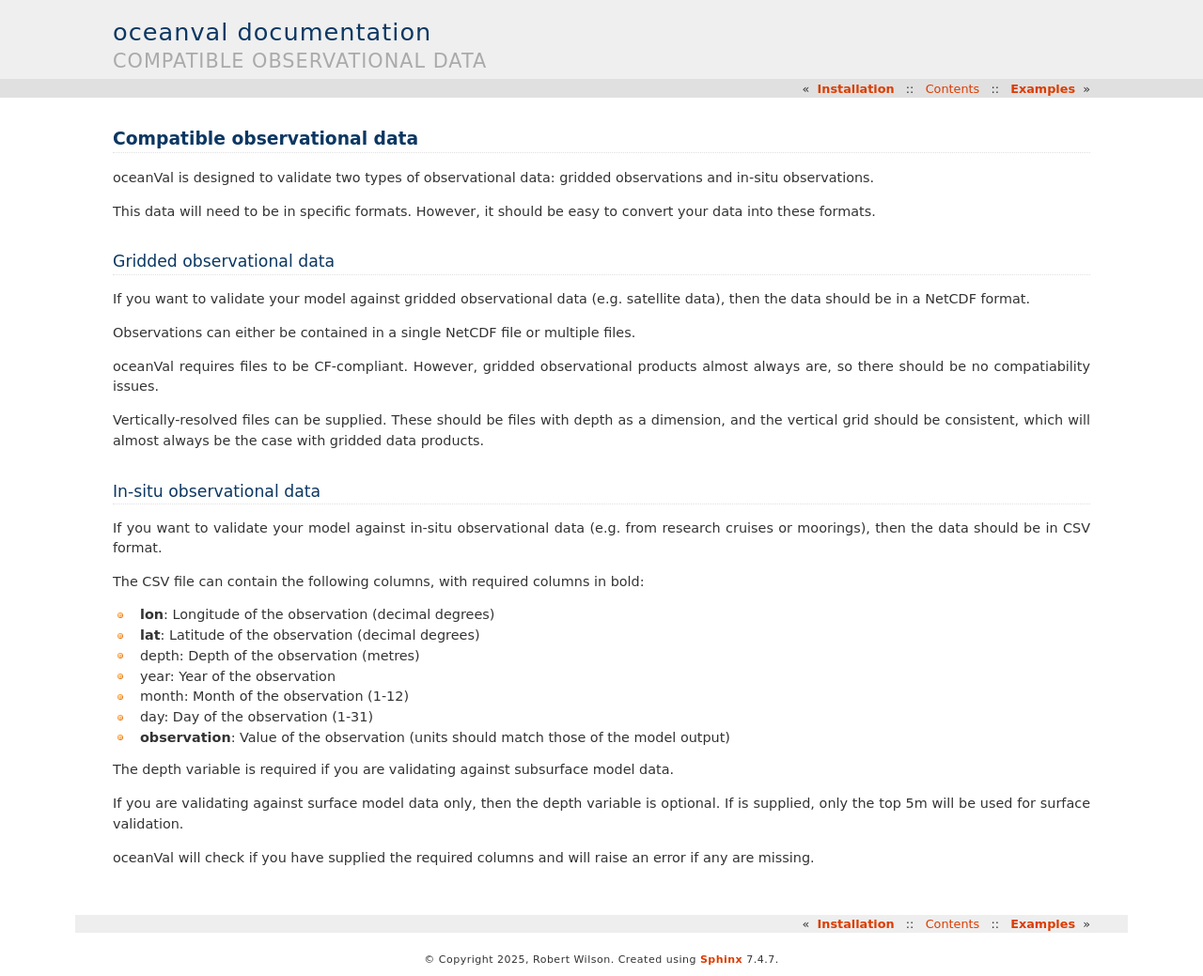
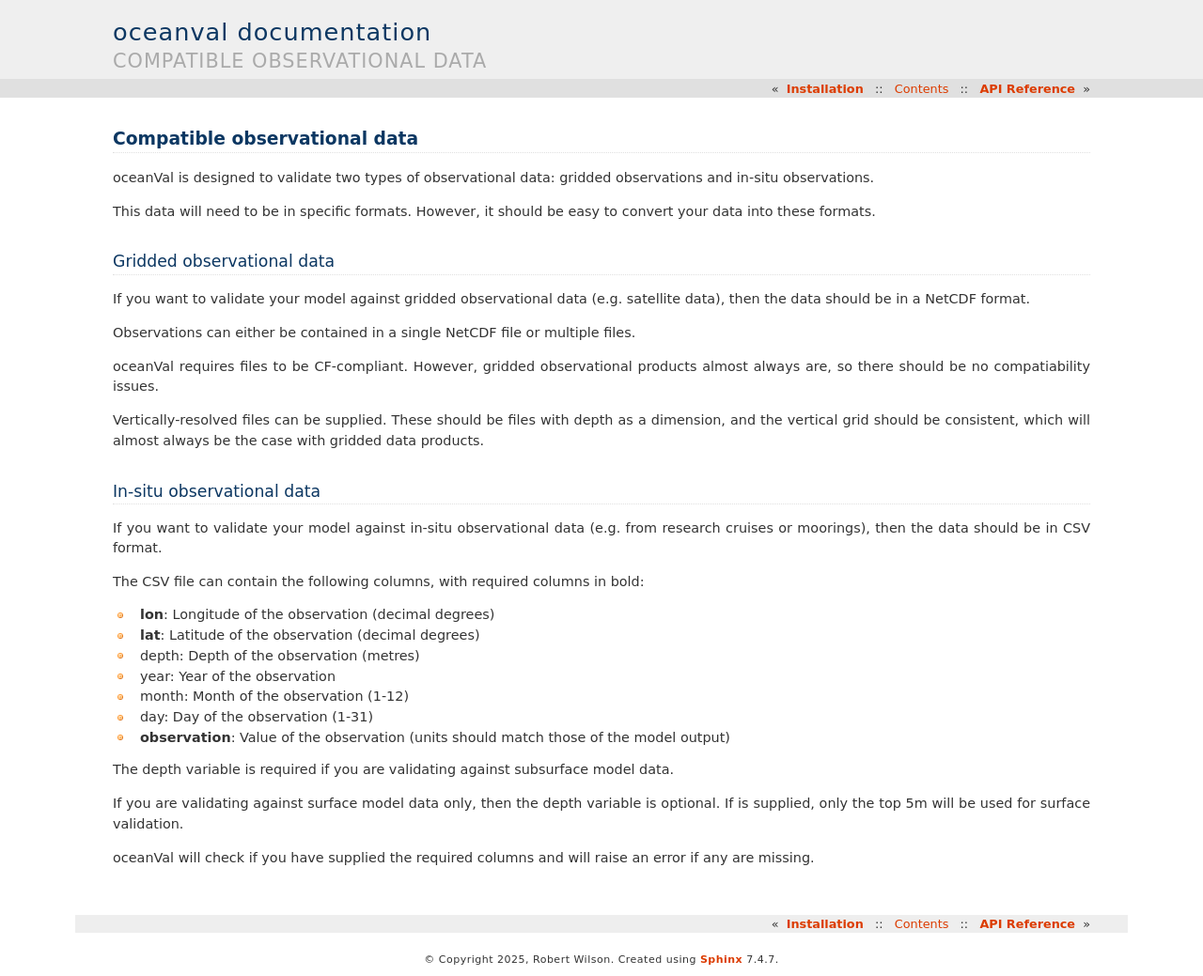
Before and after one commit to pmlmodelling/oceanVal, a Sphinx documentation site: the page built from docs/source/obs_data.rst, in a window 1280 px wide. Shown: the whole page at 94% size. Built offline with Sphinx 7.4.7, drawn with Linux system fonts in a browser that asks for light colours; pages that are not in the unit, such as notebooks, are missing from menus.

```diff
--- a/docs/source/index.rst
+++ b/docs/source/index.rst
@@ -14,10 +14,11 @@ Documentation
    :hidden:
    :caption: Getting Started
 
+   installing
 
-   installing
+   :caption: Data handling
+
    obs_data
-   examples
 
 
 
```
